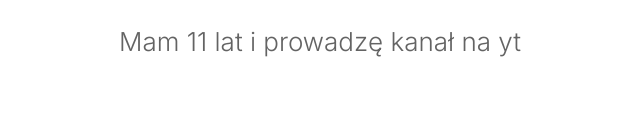
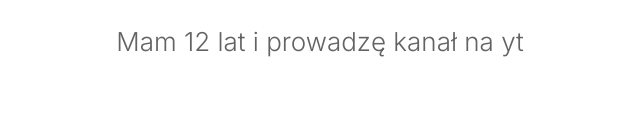
Before and after one commit to Mixeronix/antek, a plain HTML site: page index.html in a window 1280 px wide. Shown: the part 671-802 px from the top of the page, 320-960 px from the left. Drawn offline with Linux system fonts and the light colour scheme; a web font is replaced by a local one.

Commit message:
Update index.html

```diff
--- a/index.html
+++ b/index.html
@@ -126,7 +126,7 @@
 									Cześć, nazywam się Antek
 								</p>
 								<p id="text03" class="style4">
-									Mam 11 lat i prowadzę kanał na yt
+									Mam 12 lat i prowadzę kanał na yt
 								</p>
 							</div>
 						</div>
```
